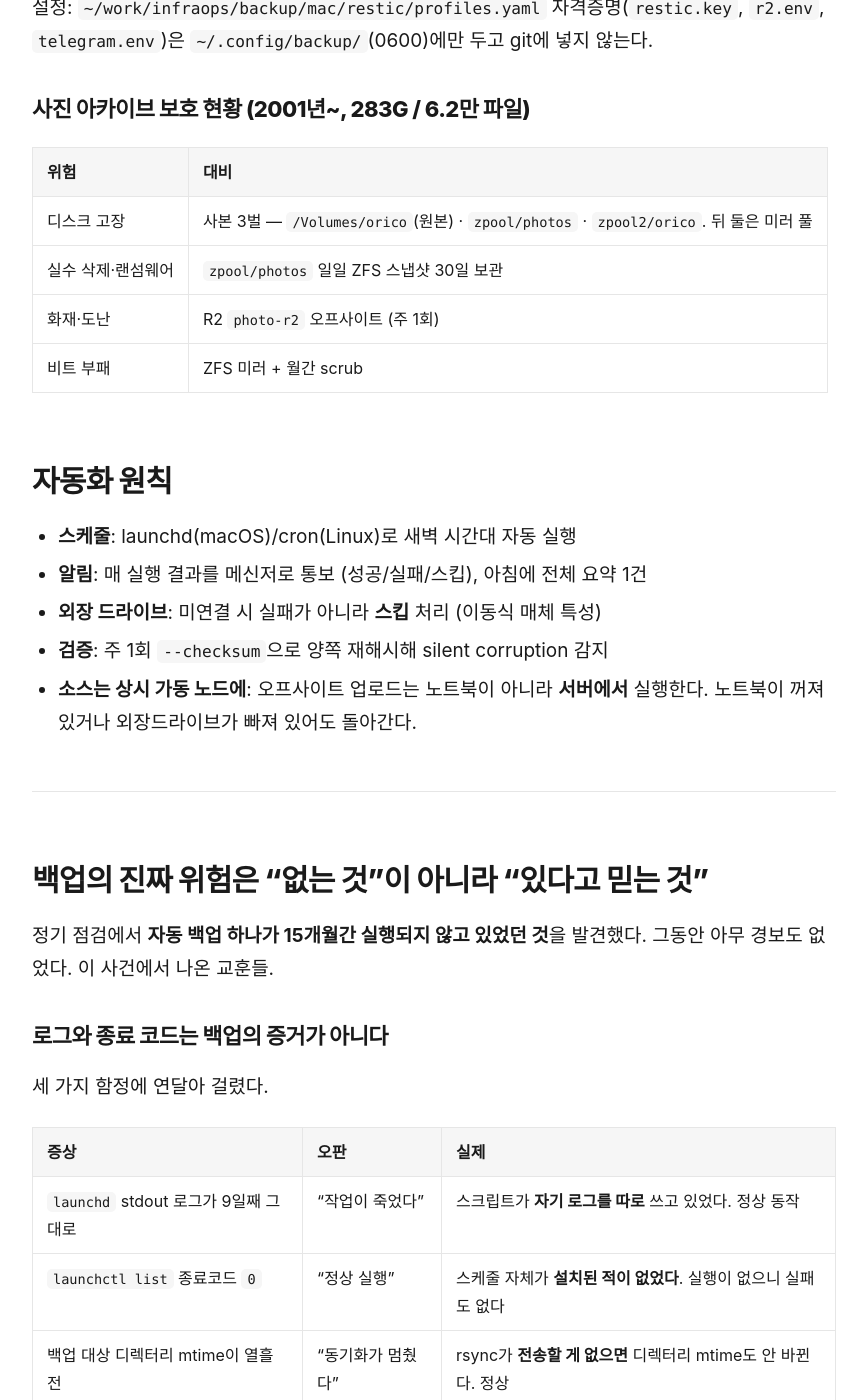
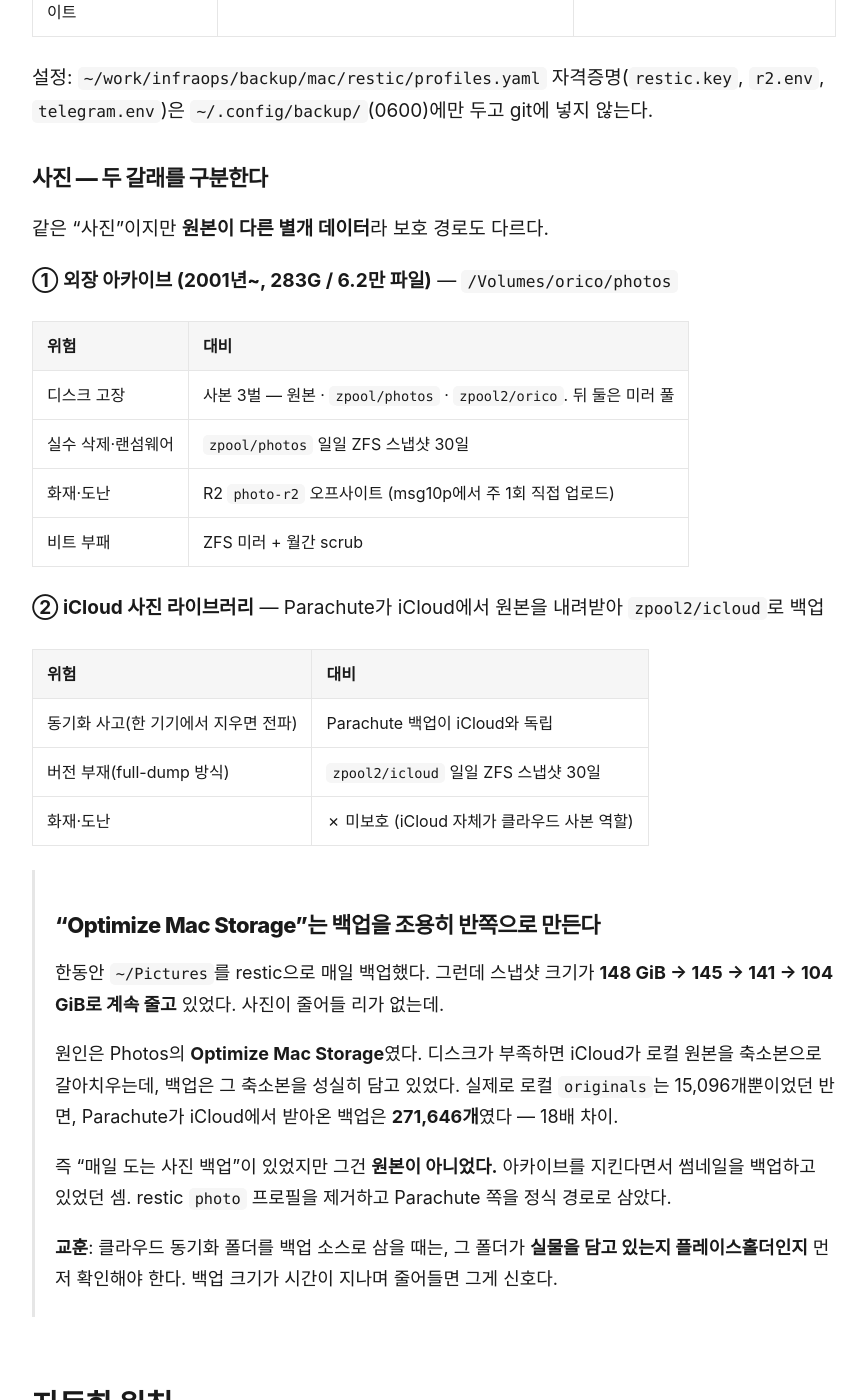
Before and after one commit to seongilp/homelab, a Jekyll site: the page built from docs/backup.md, in a window 1280 px wide and 1400 px high, scrolled down 3225 px. Shown: the whole window, without its empty margins (206-1073 px from the left). Built offline with Jekyll 4.4.1, drawn with Linux system fonts in a browser that asks for light colours; our own code applies the rules of GitHub Pages for plain Markdown files; some of the changed text lies outside the part shown.

Commit message:
docs(backup): 사진 백업 경로 재정립 + 일일 점검 자동화 반영
- restic photo 제거: Optimize Mac Storage로 로컬 라이브러리가 축소본이었고
  (originals 15,096개), Parachute의 iCloud 원본 백업(271,646개)이 압도적으로 완전
- 사진을 '외장 아카이브'와 'iCloud 라이브러리' 두 갈래로 분리 기술
- backup-healthcheck.sh 매일 07:30 텔레그램 점검 추가
- 스냅샷 대상을 zpool2/icloud 포함 4종으로 갱신 (Parachute는 full-dump라 이력 없음)
- storage: share/restic-photo 제거 반영, '이름이 읽히자 중복이 드러났다' 추가

````diff
--- a/docs/backup.md
+++ b/docs/backup.md
@@ -60,9 +59,14 @@
 
 | 시각 | 잡 | 내용 |
 |------|-----|------|
-| 매일 02:00 | `zfs-auto-snapshot.sh` | 중요 데이터셋 5종 일일 스냅샷, 30일 보관 |
+| 매일 02:00 | `zfs-auto-snapshot.sh` | 중요 데이터셋 4종 일일 스냅샷, 30일 보관 |
+| 매일 07:30 | `backup-healthcheck.sh` | 아래 점검 루틴 자동 실행 → 텔레그램 |
 | 매주 일 05:00 | `photo-offsite-r2.sh` | `/zpool/photos` → R2 `photo-r2` (오프사이트) |
 | 매월 1일 03:00 | `zpool scrub` | `zpool`, `zpool2` |
+
+스냅샷 대상: `zpool/photos`, `zpool/backup`, `zpool/restic/mac`, `zpool2/icloud`.
+전부 **덮어쓰기·삭제가 전파될 수 있는** 백업 목적지다. rsync 미러는 `--delete`로,
+Parachute는 full-dump로 이전 상태를 지운다. 스냅샷이 그 계층을 막는다.
 
 `/etc/cron.d/{zfs-auto-snapshot,photo-offsite-r2,zfs-scrub}`, 스크립트는 `/usr/local/sbin/`.
 오프사이트를 **맥이 아니라 msg10p에서** 실행하는 이유: 맥 전원·외장드라이브 연결과 무관하게 돌아간다.
@@ -72,21 +76,50 @@
 | 프로필 | 리포 | 암호 |
 |--------|------|------|
 | `mac` | `sftp:msg10p:/zpool/restic/mac` | `~/.config/backup/restic.key` |
-| `photo` | `sftp:msg10p:/zpool/restic/photo` | 위와 동일 |
 | `mac-r2` | `s3:…r2.cloudflarestorage.com/mbpr-offsite` | 위와 동일 |
 | (msg10p) 사진 오프사이트 | `s3:…r2.cloudflarestorage.com/photo-r2` | 위와 동일 |
 
 설정: `~/work/infraops/backup/mac/restic/profiles.yaml`
 자격증명(`restic.key`, `r2.env`, `telegram.env`)은 `~/.config/backup/`(0600)에만 두고 git에 넣지 않는다.
 
-### 사진 아카이브 보호 현황 (2001년~, 283G / 6.2만 파일)
+### 사진 — 두 갈래를 구분한다
+
+같은 "사진"이지만 **원본이 다른 별개 데이터**라 보호 경로도 다르다.
+
+**① 외장 아카이브 (2001년~, 283G / 6.2만 파일)** — `/Volumes/orico/photos`
 
 | 위험 | 대비 |
 |------|------|
-| 디스크 고장 | 사본 3벌 — `/Volumes/orico`(원본) · `zpool/photos` · `zpool2/orico`. 뒤 둘은 미러 풀 |
-| 실수 삭제·랜섬웨어 | `zpool/photos` 일일 ZFS 스냅샷 30일 보관 |
-| 화재·도난 | R2 `photo-r2` 오프사이트 (주 1회) |
+| 디스크 고장 | 사본 3벌 — 원본 · `zpool/photos` · `zpool2/orico`. 뒤 둘은 미러 풀 |
+| 실수 삭제·랜섬웨어 | `zpool/photos` 일일 ZFS 스냅샷 30일 |
+| 화재·도난 | R2 `photo-r2` 오프사이트 (msg10p에서 주 1회 직접 업로드) |
 | 비트 부패 | ZFS 미러 + 월간 scrub |
+
+**② iCloud 사진 라이브러리** — Parachute가 iCloud에서 원본을 내려받아 `zpool2/icloud`로 백업
+
+| 위험 | 대비 |
+|------|------|
+| 동기화 사고(한 기기에서 지우면 전파) | Parachute 백업이 iCloud와 독립 |
+| 버전 부재(full-dump 방식) | `zpool2/icloud` 일일 ZFS 스냅샷 30일 |
+| 화재·도난 | ✗ 미보호 (iCloud 자체가 클라우드 사본 역할) |
+
+> ### "Optimize Mac Storage"는 백업을 조용히 반쪽으로 만든다
+>
+> 한동안 `~/Pictures`를 restic으로 매일 백업했다. 그런데 스냅샷 크기가
+> **148 GiB → 145 → 141 → 104 GiB로 계속 줄고** 있었다. 사진이 줄어들 리가 없는데.
+>
+> 원인은 Photos의 **Optimize Mac Storage**였다. 디스크가 부족하면 iCloud가 로컬 원본을
+> 축소본으로 갈아치우는데, 백업은 그 축소본을 성실히 담고 있었다. 실제로 로컬
+> `originals`는 15,096개뿐이었던 반면, Parachute가 iCloud에서 받아온 백업은
+> **271,646개**였다 — 18배 차이.
+>
+> 즉 "매일 도는 사진 백업"이 있었지만 그건 **원본이 아니었다.** 아카이브를 지킨다면서
+> 썸네일을 백업하고 있었던 셈. restic `photo` 프로필을 제거하고 Parachute 쪽을
+> 정식 경로로 삼았다.
+>
+> **교훈**: 클라우드 동기화 폴더를 백업 소스로 삼을 때는, 그 폴더가 **실물을 담고
+> 있는지 플레이스홀더인지** 먼저 확인해야 한다. 백업 크기가 시간이 지나며 줄어들면
+> 그게 신호다.
 
 ## 자동화 원칙
 
@@ -256,6 +289,12 @@ Homebrew로 업그레이드하면 경로·해시가 바뀌어 **권한이 풀린
 ## 점검 루틴
 
 경보가 없다고 정상인 게 아니므로, 주기적으로 **결과물 기준**으로 확인한다.
+아래를 `backup-healthcheck.sh`로 자동화해 매일 07:30 텔레그램으로 받는다.
+문제가 있으면 제목이 `⚠️ 확인 필요 N건`, 없으면 `✅ 이상 없음`이라 한 줄로 판단된다.
+
+**맥의 예약 작업이 죽어도 여기서 잡힌다** — 맥을 직접 들여다보지 않아도 repo 스냅샷
+시각이 낡아지면 경고가 뜬다. 15개월 죽어 있던 그 백업도 이 점검이 있었다면 이틀 만에
+발견됐을 것이다.
 
 ```bash
 # 1. 백업 도구가 보고하는 최신 스냅샷 (유일하게 믿을 수 있는 증거)
````
Also changed, not shown: other parts of docs/backup.md (+0 -1 lines), docs/storage.md (+7 -5 lines).
